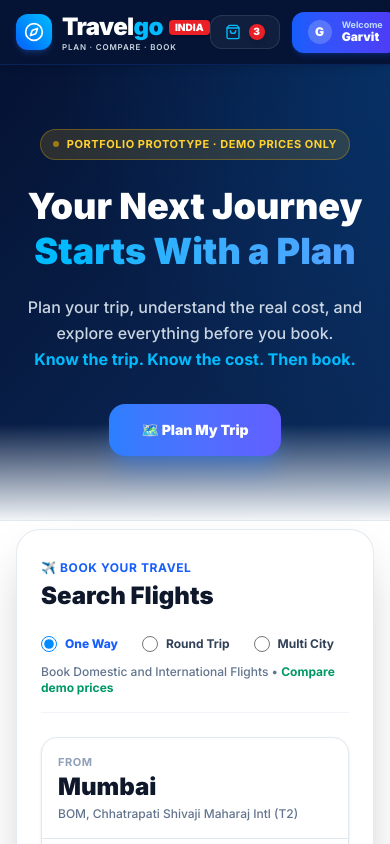
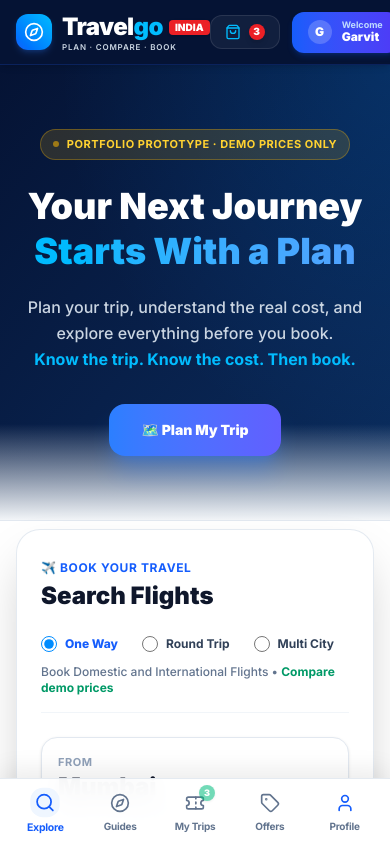
Before and after one commit to garvitsuryamailbox-eng/travelgo, a Next.js app: page / in a window 390 px wide. Shown: the top 844 px of the page. Built offline with nearby package versions, Linux system fonts and the light colour scheme.

Commit message:
feat: add modern sticky mobile bottom navigation bar with live bookings counter and smooth tab jumps

```diff
--- a/app/page.tsx
+++ b/app/page.tsx
@@ -18,9 +18,11 @@ import Footer from "../components/Footer";
 import TripPlannerCard from "../components/TripPlannerCard";
 import BudgetDiscovery from "../components/BudgetDiscovery";
 import CompleteTripCard from "../components/CompleteTripCard";
+import MobileBottomNav from "../components/MobileBottomNav";
 
 export default function Home() {
   const [activeTab, setActiveTab] = useState<string>("flights");
+  const [mobileSection, setMobileSection] = useState<string>("search");
   const [currency, setCurrency] = useState<"INR" | "USD">("INR");
   const [user, setUser] = useState<{ name: string; loggedIn: boolean; email?: string } | null>({
     name: "Garvit Surya",
@@ -339,13 +341,25 @@ export default function Home() {
         />
       </main>
 
-      {/* ── 12. FOOTER ── */}
+      {/* ── 12. FOOTER (With Extra Bottom Spacing for Mobile Sticky Nav) ── */}
+      <div className="pb-16 md:pb-0">
         <Footer
           onOpenWiki={handleOpenCityGuide}
           onSetTab={(tab) => {
             setActiveTab(tab);
             window.scrollTo({ top: 120, behavior: "smooth" });
           }}
+        />
+      </div>
+
+      {/* ── 13. STICKY MOBILE BOTTOM NAVIGATION BAR ── */}
+      <MobileBottomNav
+        activeSection={mobileSection}
+        onNavigate={(sec) => setMobileSection(sec)}
+        bookingCount={bookings.length}
+        onOpenBookings={() => setBookingsDrawerOpen(true)}
+        onOpenAuth={() => setAuthModalOpen(true)}
+        isLoggedIn={Boolean(user?.loggedIn)}
       />
 
       {/* ── MODALS ── */}
--- /dev/null
+++ b/components/MobileBottomNav.tsx
@@ -0,0 +1,116 @@
+"use client";
+
+import React from "react";
+import { Search, Compass, Ticket, Tag, User } from "lucide-react";
+
+interface MobileBottomNavProps {
+  activeSection: string;
+  onNavigate: (section: string) => void;
+  bookingCount: number;
+  onOpenBookings: () => void;
+  onOpenAuth: () => void;
+  isLoggedIn: boolean;
+}
+
+export default function MobileBottomNav({
+  activeSection,
+  onNavigate,
+  bookingCount,
+  onOpenBookings,
+  onOpenAuth,
+  isLoggedIn,
+}: MobileBottomNavProps) {
+  return (
+    <nav
+      aria-label="Mobile Navigation"
+      className="md:hidden fixed bottom-0 left-0 right-0 z-40 bg-white/95 backdrop-blur-md border-t border-slate-200/90 shadow-[0_-8px_24px_rgba(0,0,0,0.08)] px-2 py-1.5 pb-safe"
+    >
+      <div className="grid grid-cols-5 items-center justify-around max-w-md mx-auto">
+        {/* 1. Explore / Search */}
+        <button
+          type="button"
+          onClick={() => {
+            onNavigate("search");
+            const el = document.getElementById("booking-search-widget");
+            if (el) el.scrollIntoView({ behavior: "smooth" });
+          }}
+          className={`flex flex-col items-center justify-center py-1 px-1 rounded-2xl transition-all ${
+            activeSection === "search" ? "text-blue-600 scale-105" : "text-slate-500 hover:text-slate-800"
+          }`}
+        >
+          <div className={`p-1 rounded-xl transition-colors ${activeSection === "search" ? "bg-blue-50 text-blue-600" : ""}`}>
+            <Search className="w-5 h-5" />
+          </div>
+          <span className="text-[10px] font-bold tracking-tight mt-0.5">Explore</span>
+        </button>
+
+        {/* 2. City Guides */}
+        <button
+          type="button"
+          onClick={() => {
+            onNavigate("guides");
+            const el = document.getElementById("city-guides-hub");
+            if (el) el.scrollIntoView({ behavior: "smooth" });
+          }}
+          className={`flex flex-col items-center justify-center py-1 px-1 rounded-2xl transition-all ${
+            activeSection === "guides" ? "text-blue-600 scale-105" : "text-slate-500 hover:text-slate-800"
+          }`}
+        >
+          <div className={`p-1 rounded-xl transition-colors ${activeSection === "guides" ? "bg-blue-50 text-blue-600" : ""}`}>
+            <Compass className="w-5 h-5" />
+          </div>
+          <span className="text-[10px] font-bold tracking-tight mt-0.5">Guides</span>
+        </button>
+
+        {/* 3. Bookings (With Live Badge) */}
+        <button
+          type="button"
+          onClick={onOpenBookings}
+          className="flex flex-col items-center justify-center py-1 px-1 rounded-2xl text-slate-500 hover:text-slate-800 relative transition-all"
+        >
+          <div className="p-1 rounded-xl relative">
+            <Ticket className="w-5 h-5" />
+            {bookingCount > 0 && (
+              <span className="absolute -top-1 -right-1.5 w-4 h-4 bg-emerald-500 text-white text-[9px] font-black rounded-full flex items-center justify-center shadow-sm animate-pulse">
+                {bookingCount}
+              </span>
+            )}
+          </div>
+          <span className="text-[10px] font-bold tracking-tight mt-0.5">My Trips</span>
+        </button>
+
+        {/* 4. Offers */}
+        <button
+          type="button"
+          onClick={() => {
+            onNavigate("offers");
+            const el = document.getElementById("offers-banner-section");
+            if (el) el.scrollIntoView({ behavior: "smooth" });
+          }}
+          className={`flex flex-col items-center justify-center py-1 px-1 rounded-2xl transition-all ${
+            activeSection === "offers" ? "text-blue-600 scale-105" : "text-slate-500 hover:text-slate-800"
+          }`}
+        >
+          <div className={`p-1 rounded-xl transition-colors ${activeSection === "offers" ? "bg-blue-50 text-blue-600" : ""}`}>
+            <Tag className="w-5 h-5" />
+          </div>
+          <span className="text-[10px] font-bold tracking-tight mt-0.5">Offers</span>
+        </button>
+
+        {/* 5. Account / Login */}
+        <button
+          type="button"
+          onClick={onOpenAuth}
+          className="flex flex-col items-center justify-center py-1 px-1 rounded-2xl text-slate-500 hover:text-slate-800 transition-all"
+        >
+          <div className="p-1 rounded-xl">
+            <User className={`w-5 h-5 ${isLoggedIn ? "text-blue-600" : ""}`} />
+          </div>
+          <span className="text-[10px] font-bold tracking-tight mt-0.5">
+            {isLoggedIn ? "Profile" : "Sign In"}
+          </span>
+        </button>
+      </div>
+    </nav>
+  );
+}
--- a/components/OffersBanner.tsx
+++ b/components/OffersBanner.tsx
@@ -36,7 +36,7 @@ export default function OffersBanner({ onApplyPromoCode }: OffersBannerProps) {
   });
 
   return (
-    <section className="max-w-6xl mx-auto px-4 sm:px-6 py-8">
+    <section id="offers-banner-section" className="max-w-6xl mx-auto px-4 sm:px-6 py-8">
       {/* MakeMyTrip Offers Header with Horizontal Tabs */}
       <div className="flex flex-col md:flex-row md:items-center justify-between gap-4 mb-6">
         <div>
```
Lines whose indentation alone changed are shown as unchanged.
